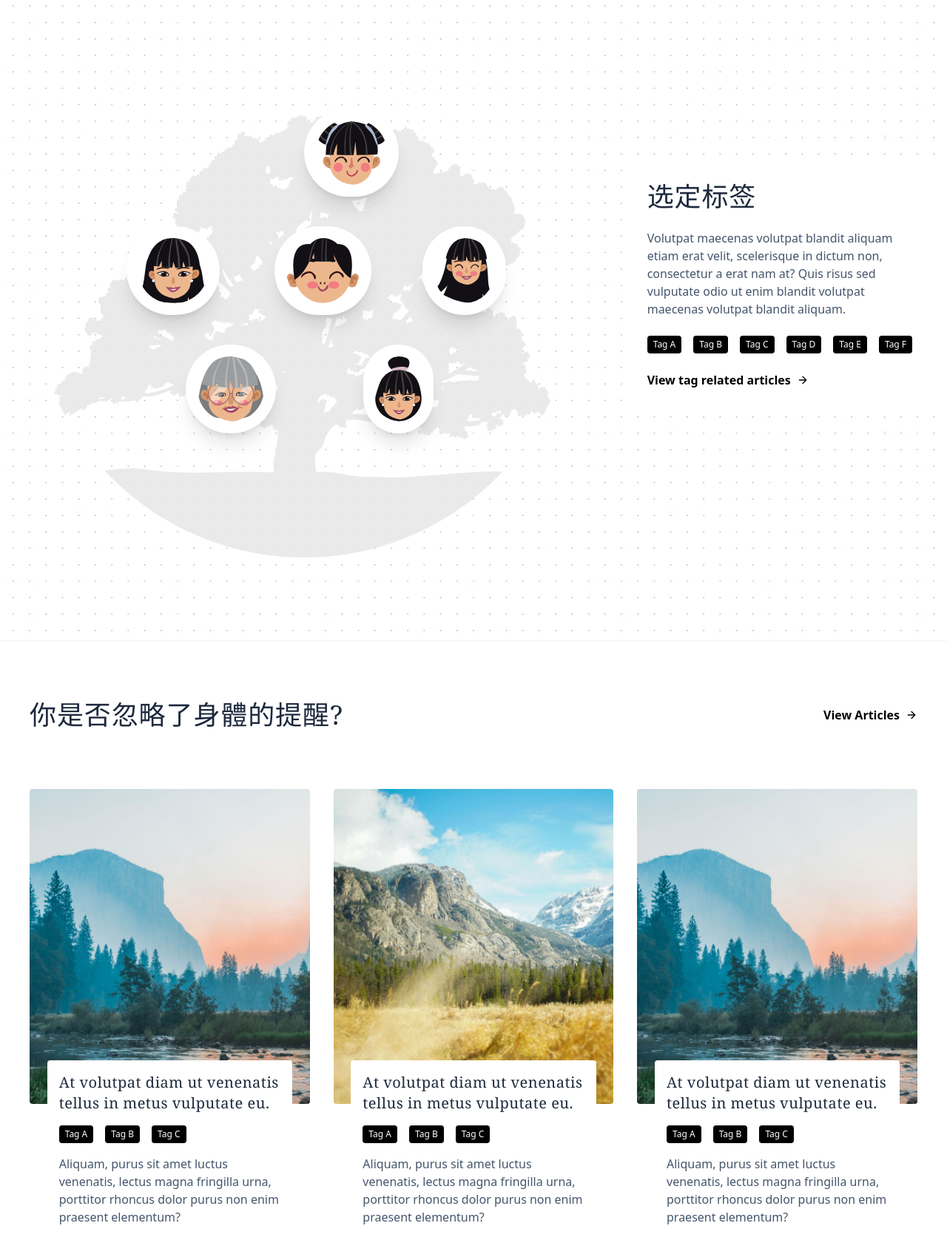
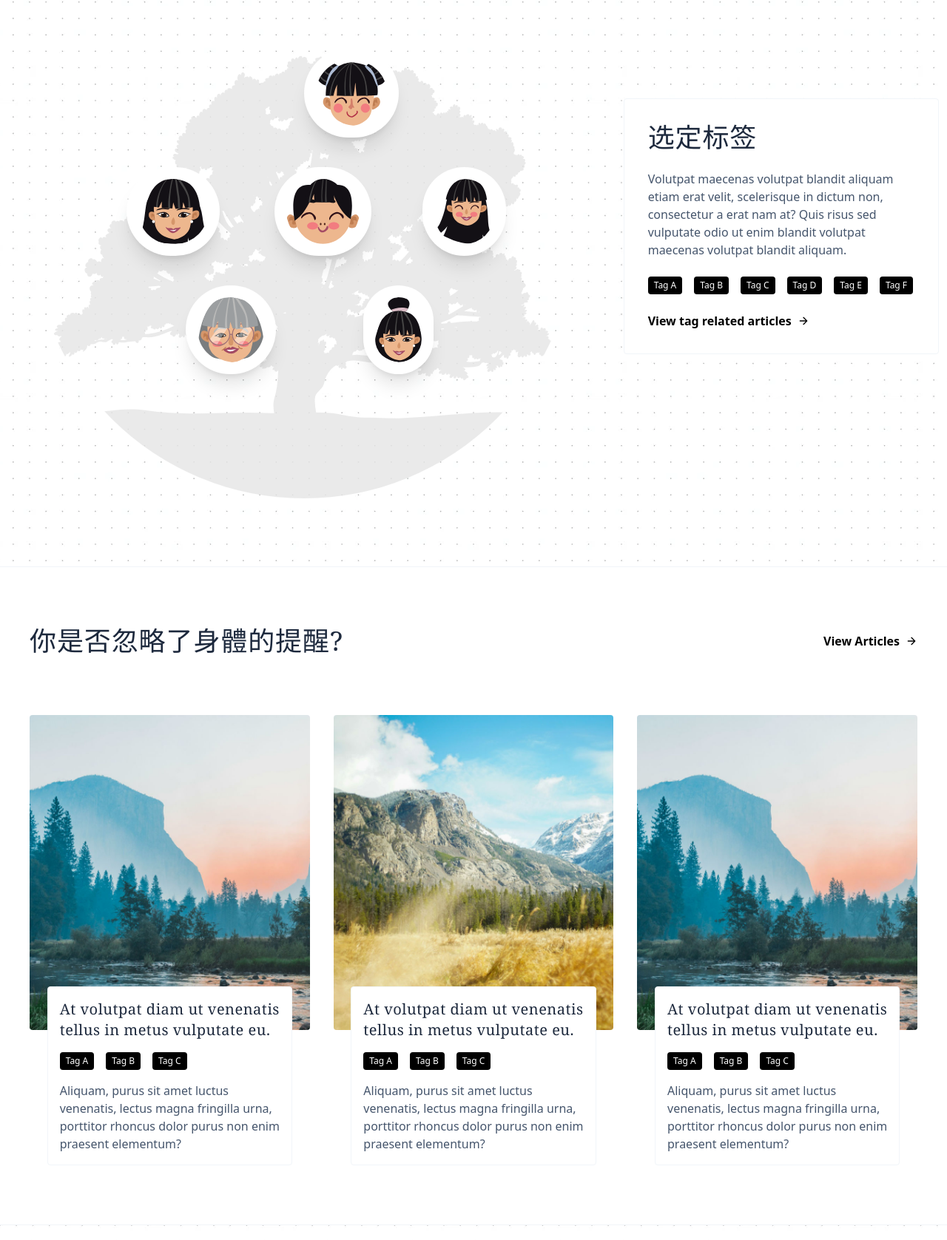
Before and after one commit to Ruppell/mio-dr-so, a website: page design-b.html in a window 1280 px wide. Shown: the part 1580-3257 px from the top of the page at 74% size. Drawn offline with nearby package versions, Linux system fonts and the light colour scheme.

Commit message:
feat: Adds some more cleanup

```diff
--- a/design-b.html
+++ b/design-b.html
@@ -211,7 +211,7 @@
             </section>
 
             <!-- Selection of characters -->
-            <section class="py-5 md:py-10 lg:py-20 bg-center" style="background-image: url(src/img/dot-grid.webp)">
+            <section class="lg:pb-15 pt-0 bg-center" style="background-image: url(src/img/dot-grid.webp)">
                 <div class="container mx-auto flex flex-wrap flex-col md:flex-row items-center space-y-20">
                     <div class="flex flex-col md:flex-row gap-8 justify-center justify-items-center items-top xl:min-h-[70vh] items-center">
                         <div class="w-full lg:w-2/3 overflow-hidden col-span-6 rounded-xl relative max-w-[800px] p-8">
@@ -223,7 +223,7 @@
                             <img class="absolute top-[60%] left-[60%] h-20 lg:h-30 rounded-full bg-white p-4 shadow-xl transition hover:bg-white hover:scale-110" src="/src/img/face-e.svg"/>
                             <img class="absolute top-[60%] left-[30%] h-20 lg:h-30 rounded-full bg-white p-4 shadow-xl transition hover:bg-white hover:scale-110" src="/src/img/face-f.svg"/>
                         </div>
-                        <div class="w-full lg:w-1/3 space-y-6 p-8 bg-white rounded">
+                        <div class="w-full lg:w-1/3 space-y-6 p-8 bg-white rounded border border-slate-100">
                             <h3 class="text-4xl heading">选定标签</h3>
                             <p class="text-gray/70">
                                 Volutpat maecenas volutpat blandit aliquam etiam erat velit, scelerisque in dictum non, consectetur a erat nam at? Quis risus sed vulputate odio ut enim blandit volutpat maecenas volutpat blandit aliquam.
@@ -262,7 +262,7 @@
                     <div class="grid grid-cols-1 md:grid-cols-2 lg:grid-cols-3 gap-8 align-center">
                         <a href="#" class="space-y-4 transition hover:scale-104">
                             <img class="rounded overflow-hidden" src="/src/img/sample-3-p.jpg"/>
-                            <div class="bg-white relative p-4 max-w-7/8 mx-auto rounded space-y-4 mt-[-20%]">
+                            <div class="bg-white relative p-4 max-w-7/8 mx-auto rounded space-y-4 mt-[-20%] border border-slate-100">
                                 <h3 class="text-xl heading">At volutpat diam ut venenatis tellus in metus vulputate eu.</h3>
                                 <div class="flex flex-inline gap-4 text-xs">
                                     <div class="py-1 px-2 rounded hover:scale-105 text-white bg-black">Tag A</div>
@@ -274,7 +274,7 @@
                         </a>
                         <a href="#" class="space-y-4 transition hover:scale-104">
                             <img class="rounded overflow-hidden" src="/src/img/sample-2-p.jpg"/>
-                            <div class="bg-white relative p-4 max-w-7/8 mx-auto rounded space-y-4 mt-[-20%]">
+                            <div class="bg-white relative p-4 max-w-7/8 mx-auto rounded space-y-4 mt-[-20%]  border border-slate-100">
                                 <h3 class="text-xl heading">At volutpat diam ut venenatis tellus in metus vulputate eu.</h3>
                                 <div class="flex flex-inline gap-4 text-xs">
                                     <div class="py-1 px-2 rounded hover:scale-105 text-white bg-black">Tag A</div>
@@ -286,7 +286,7 @@
                         </a>
                         <a href="#" class="space-y-4 transition hover:scale-104">
                             <img class="rounded overflow-hidden" src="/src/img/sample-3-p.jpg"/>
-                            <div class="bg-white relative p-4 max-w-7/8 mx-auto rounded space-y-4 mt-[-20%]">
+                            <div class="bg-white relative p-4 max-w-7/8 mx-auto rounded space-y-4 mt-[-20%]  border border-slate-100">
                                 <h3 class="text-xl heading">At volutpat diam ut venenatis tellus in metus vulputate eu.</h3>
                                 <div class="flex flex-inline gap-4 text-xs">
                                     <div class="py-1 px-2 rounded hover:scale-105 text-white bg-black">Tag A</div>
@@ -340,7 +340,9 @@
                         </div>
                         <span class="ml-3 text-xl">Dr. So</span>
                     </a>
-                    <p class="text-sm text-gray-500 sm:ml-4 sm:pl-4 sm:border-l-2 sm:border-gray-200 sm:py-2 sm:mt-0 mt-4">© 2025 Ruppell Limited</p>
+                    <p class="text-sm text-gray-500 sm:ml-4 sm:pl-4 sm:border-l-2 sm:border-gray-200 sm:py-2 sm:mt-0 mt-4">
+                        © 2025 Your Company, Inc. All rights reserved.
+                    </p>
                     <span class="inline-flex sm:ml-auto sm:mt-0 mt-4 justify-center sm:justify-start gap-2">
                         <a class="text-white rounded bg-black hover:scale-105 p-[6px]">
                             <svg fill="currentColor" stroke-linecap="round" stroke-linejoin="round" stroke-width="2" class="w-4 h-4" viewBox="0 0 24 24">
--- a/src/input.css
+++ b/src/input.css
@@ -10,7 +10,7 @@
 }
 
 #design-a .heading {
-    @apply text-teal-900 font-medium;
+    @apply text-teal-900 font-medium tracking-wide;
 }
 
 /************/
```
Also changed, not shown: design-a.html (+2 -2 lines), src/output.css.
